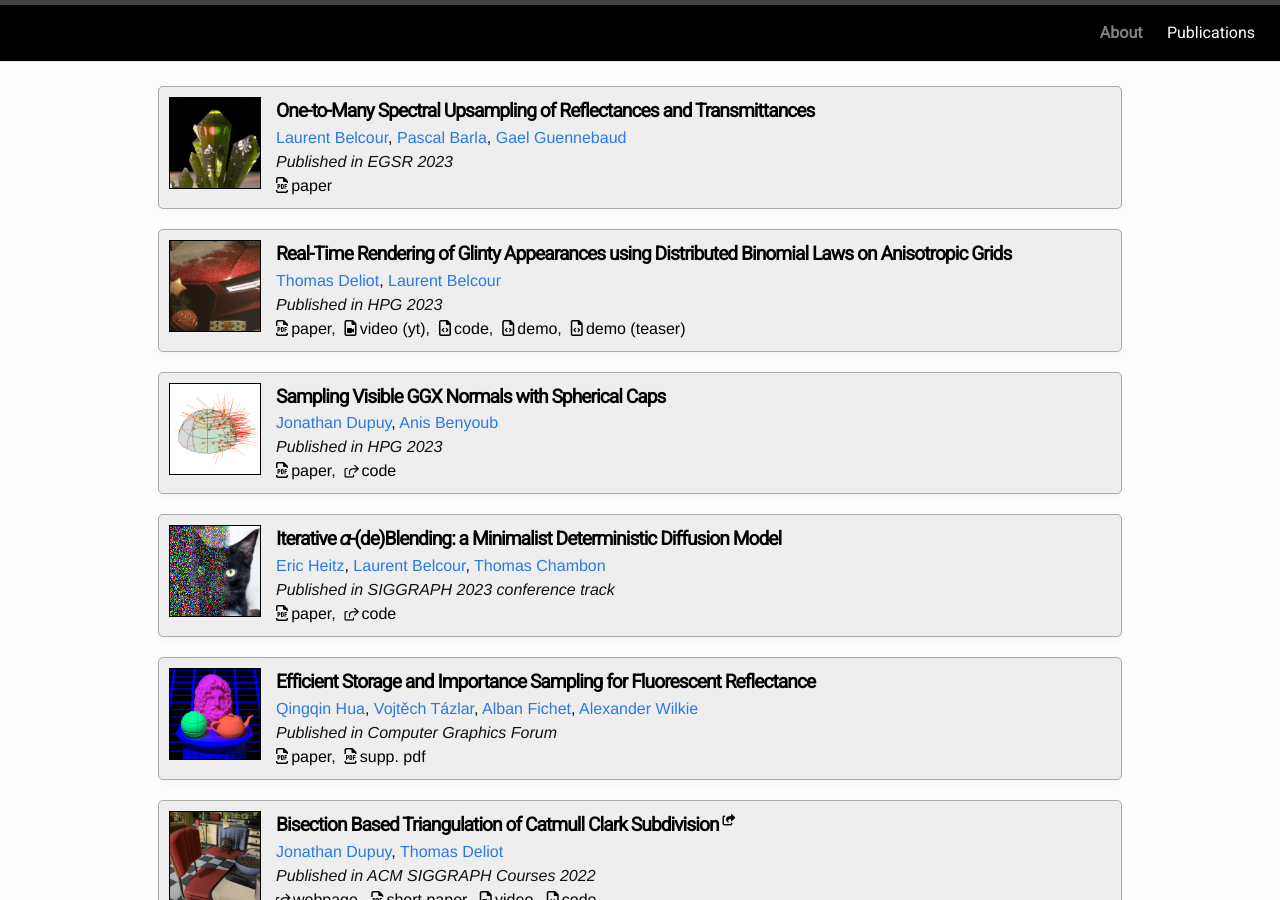
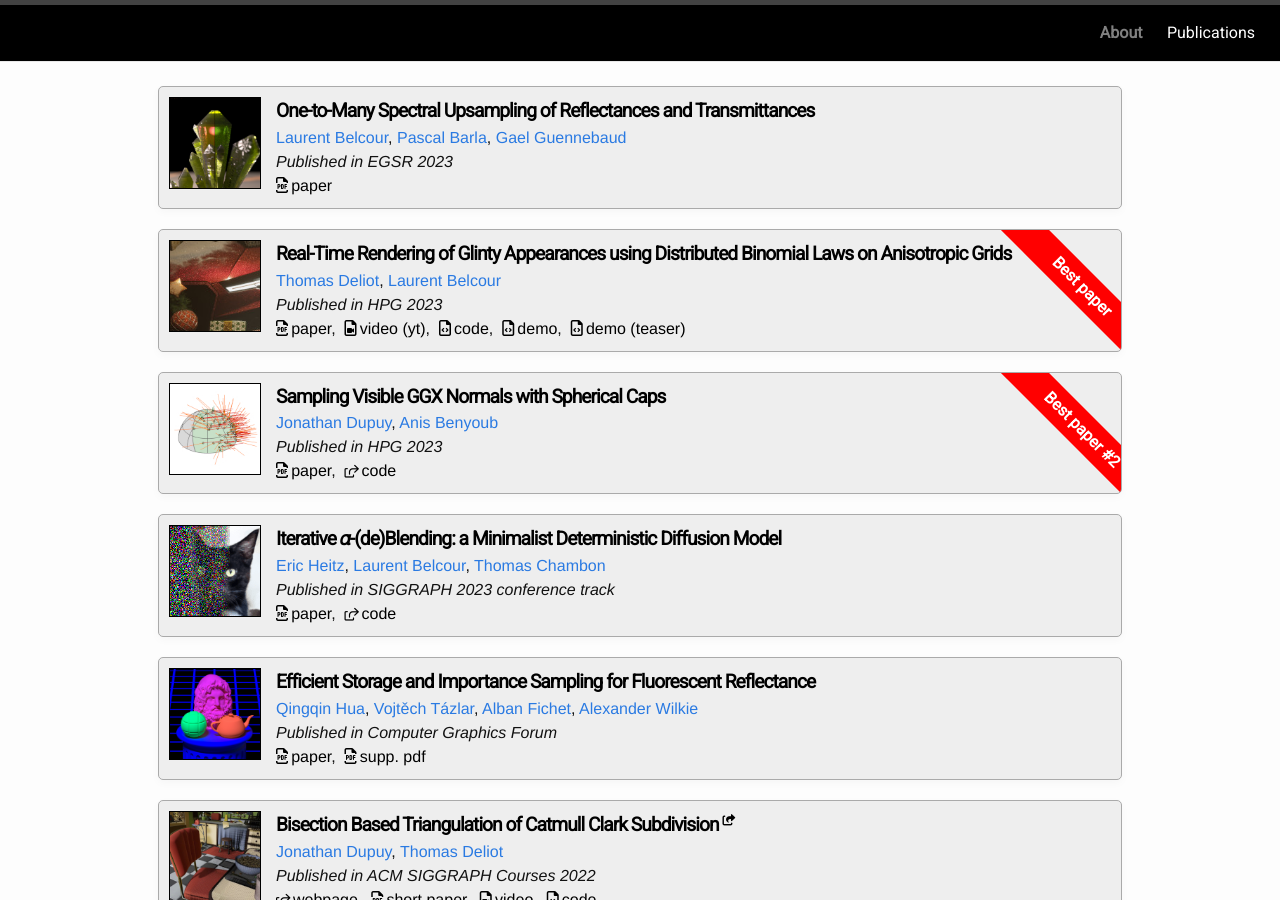
Before and after one commit to ggx-research/ggx-research.github.io, a Jekyll site: the page built from publications.html, in a window 1280 px wide and 900 px high. Built offline with Jekyll 4.4.1, drawn with Linux system fonts in a browser that asks for light colours.

Commit message:
Adding best paper mentions

```diff
--- a/_posts/2023-06-09-publication-ggx.md
+++ b/_posts/2023-06-09-publication-ggx.md
@@ -17,6 +17,7 @@ materials: [
     { type: "document", name: "paper", url: "https://arxiv.org/abs/2306.05044" },
     { type: "url", name: "code", url: "https://gist.github.com/jdupuy/4c6e782b62c92b9cb3d13fbb0a5bd7a0" },
 ]
+award: "Best paper #2"
 ---
 ## Abstract
 Importance sampling the distribution of visible GGX normals requires sampling those of a hemisphere. In this work, we introduce a novel method for sampling such visible normals. Our method builds upon the insight that a hemispherical mirror reflects parallel light rays uniformly within a solid angle shaped as a spherical cap. This spherical cap has the same apex as the hemispherical mirror, and its aperture given by the angle formed by the orientation of that apex and the direction of incident light rays. Based on this insight, we sample GGX visible normals as halfway vectors between a given incident direction and directions drawn from its associated spherical cap. Our resulting implementation is even simpler than that of Heitz and leads to systematic speed-ups in our benchmarks.
--- a/_posts/2023-06-09-publication-glints.md
+++ b/_posts/2023-06-09-publication-glints.md
@@ -20,6 +20,7 @@ materials: [
     { type: "code",  name: "demo",  url: "https://drive.google.com/file/d/1QonFDpE8FNaX7wk_CPniq4JPR0r4syON/view?usp=drive_link"},
     { type: "code",  name: "demo (teaser)",  url: "https://drive.google.com/file/d/1lfxNI7o7mqbJLDQnc3LBVPIjnIBU92PD/view?usp=drive_link"},
 ]
+award: "Best paper"
 ---
 
 
```
